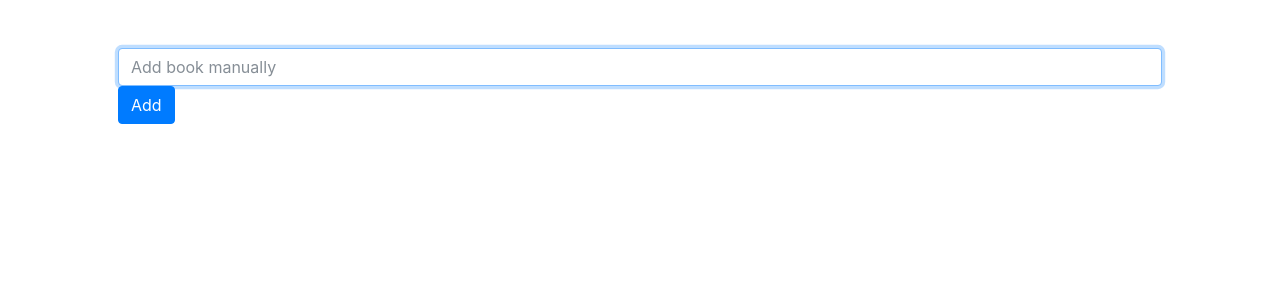
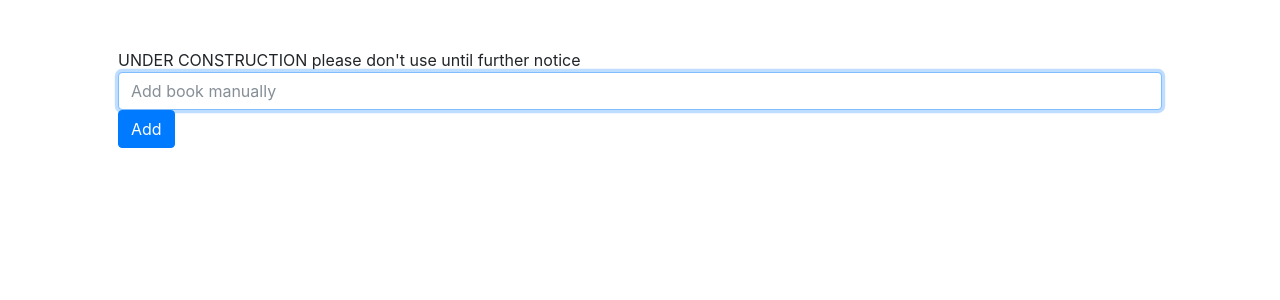
Before and after one commit to annemarijn/bookstodo, a Flask app: page /add in a window 1280 px wide. Shown: the top 300 px of the page. Run offline with Flask 2, Linux system fonts and the light colour scheme; some libraries are stand-ins or nearby versions.

Commit message:
added under construction message to the add page to make sure nobody touches it, will continue work on saturday

```diff
--- a/application.py
+++ b/application.py
@@ -15,9 +15,6 @@ db = SQL("postgres://abuaoqsgbmmiin:ab4016489152edd9bb6b0cd82b0779ffd00e176affc1
 def index():
     todobooks = db.execute("SELECT * FROM books WHERE STATUS = 'TODO'")
     return render_template("index.html", todobooks=todobooks)
-
-    action
-
 
 # Load the books (disabled in January)
 # @app.route("/loadbooks")
--- a/templates/add.html
+++ b/templates/add.html
@@ -5,6 +5,9 @@
 {% endblock %}
 
 {% block main %}
+    <div>
+        UNDER CONSTRUCTION please don't use until further notice
+    </div>
     <form action="/add" method="post">
         <div class="form-group">
             <input autocomplete="off" autofocus class="form-control" name="boekje" placeholder="Add book manually" type="text"/>
```
